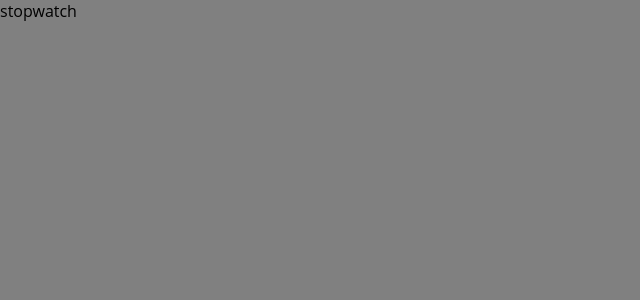
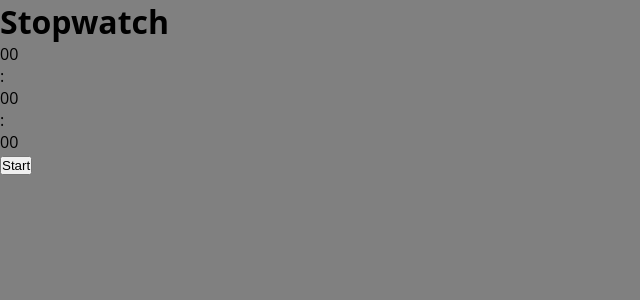
Before and after one commit to CelestialCoyote/react-stopwatch, a React app: page / in a window 1280 px wide. Shown: the top 300 px of the page, without its empty margins (0-640 px from the left). Built offline with nearby package versions, Linux system fonts and the light colour scheme.

Commit message:
Added Stopwatch component.

```diff
--- a/src/App.js
+++ b/src/App.js
@@ -1,11 +1,12 @@
 import React from 'react';
+import Stopwatch from './components/Stopwatch/Stopwatch';
 
 
 const App = () => {
 
     return (
         <div className="app">
-            <p>stopwatch</p>
+            <Stopwatch />
         </div>
     );
 };
--- /dev/null
+++ b/src/components/Stopwatch/Stopwatch.js
@@ -0,0 +1,80 @@
+import React, { useEffect, useState } from "react";
+
+
+const Stopwatch = () => {
+	const [isActive, setiIsActive] = useState(false);
+	const [ispaused, setisPaused] = useState(false);
+	const [time, setTime] = useState(0);
+
+	useEffect(() => {
+		let interval = null;
+
+		if (isActive && ispaused === false) {
+			interval = setInterval(() => {
+				setTime((time) => time + 10);
+			}, 10);
+		}
+		return () => {
+			clearInterval(interval);
+		};
+	}, [isActive, ispaused]);
+
+	const handleStart = () => {
+		setiIsActive(true);
+		setisPaused(false);
+	};
+
+	const handlePaused = () => {
+		setisPaused(!ispaused);
+	};
+
+	const handleReset = () => {
+		setiIsActive(false);
+		setTime(0);
+	};
+
+	return (
+		<div>
+			<div>
+				<h1>Stopwatch</h1>
+			</div>
+			{console.log("time", time)}
+
+			<div>
+				<div className="d-flex justify-content-center align-items-center">
+					<p>{("0" + (Math.floor(time / 60000) % 60)).slice(-2)}</p>
+					<p>:</p>
+					<p>{("0" + (Math.floor(time / 1000) % 60)).slice(-2)}</p>
+					<p>:</p>
+					<p>{("0" + (Math.floor(time / 10) % 100)).slice(-2)}</p>
+				</div>
+			</div>
+
+			{isActive ? (
+				<div>
+					{ispaused ? (
+						<div>
+							<button onClick={handleStart}>Start</button>
+						</div>
+					) : (
+						<div>
+							<button onClick={handlePaused}>stop</button>
+						</div>
+					)}
+					<div>
+						<button onClick={handleReset}>Reset</button>
+					</div>
+				</div>
+			) : (
+				<div>
+					<div>
+						<button onClick={handleStart}>Start</button>
+					</div>
+				</div>
+			)}
+		</div>
+	);
+};
+
+
+export default Stopwatch;
```
